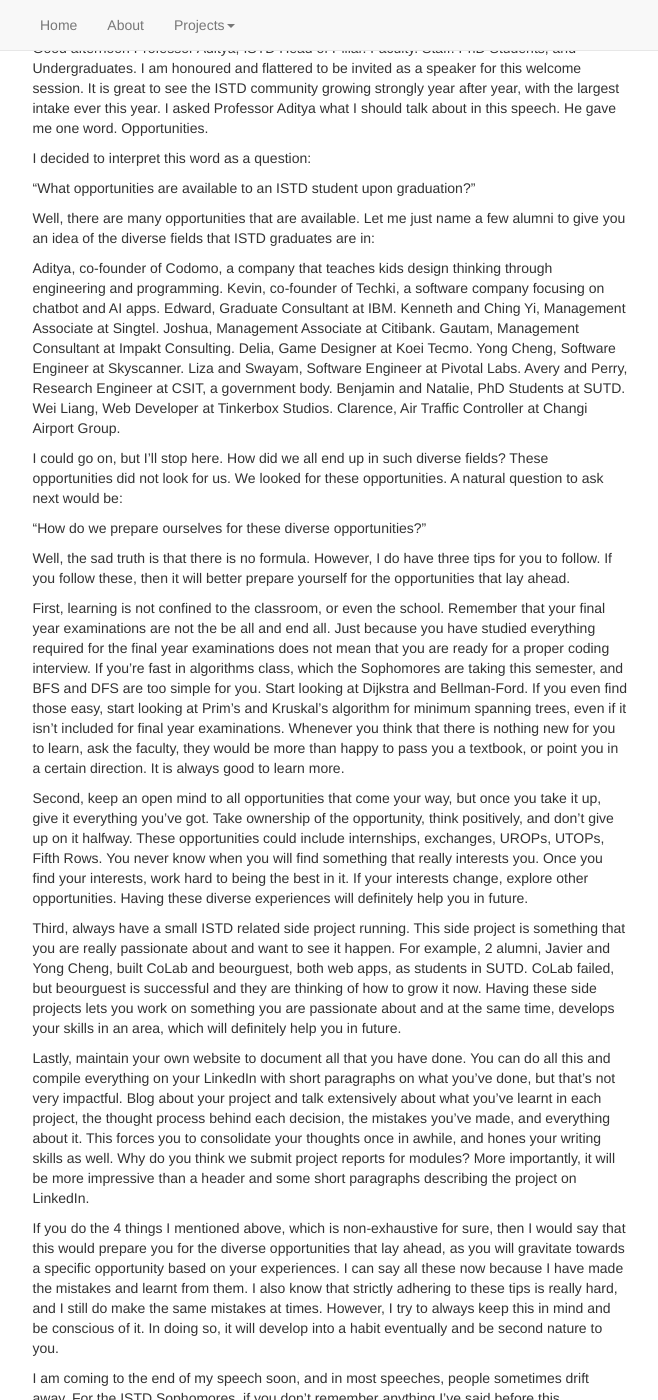
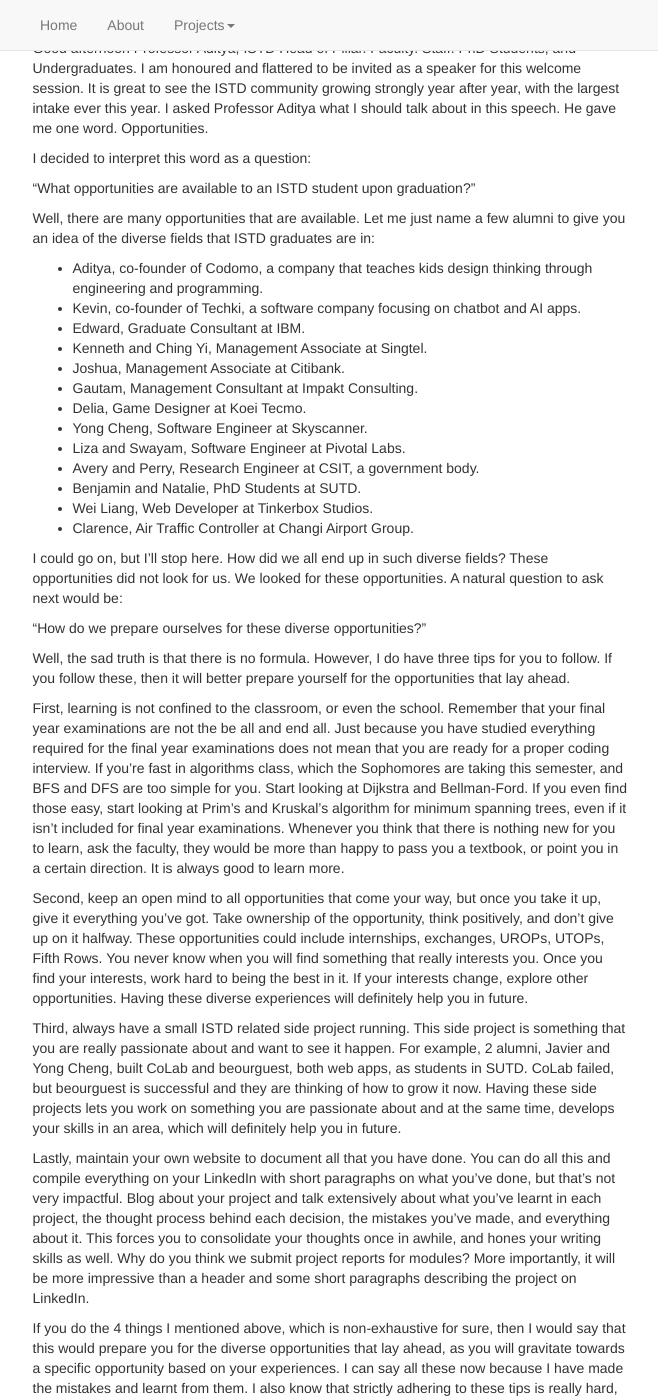
Before and after one commit to sspeng/jkschin.github.io, a Jekyll site: the page built from _posts/2016-09-16-ISTD-Welcome.md, in a window 1280 px wide and 1400 px high, scrolled down 212 px. Shown: the whole window, without its empty margins (310-968 px from the left). Built offline with Jekyll 4.4.1, drawn with Linux system fonts in a browser that asks for light colours; nearby versions of some CDN libraries; some of the changed text lies outside the part shown.

```diff
--- a/_posts/2016-09-16-ISTD-Welcome.md
+++ b/_posts/2016-09-16-ISTD-Welcome.md
@@ -15,19 +15,19 @@ I decided to interpret this word as a question:
 
 Well, there are many opportunities that are available. Let me just name a few alumni to give you an idea of the diverse fields that ISTD graduates are in:
 
-Aditya, co-founder of Codomo, a company that teaches kids design thinking through engineering and programming.
-Kevin, co-founder of Techki, a software company focusing on chatbot and AI apps.
-Edward, Graduate Consultant at IBM.
-Kenneth and Ching Yi, Management Associate at Singtel.
-Joshua, Management Associate at Citibank.
-Gautam, Management Consultant at Impakt Consulting.
-Delia, Game Designer at Koei Tecmo.
-Yong Cheng, Software Engineer at Skyscanner.
-Liza and Swayam, Software Engineer at Pivotal Labs.
-Avery and Perry, Research Engineer at CSIT, a government body.
-Benjamin and Natalie, PhD Students at SUTD.
-Wei Liang, Web Developer at Tinkerbox Studios.
-Clarence, Air Traffic Controller at Changi Airport Group.
+- Aditya, co-founder of Codomo, a company that teaches kids design thinking through engineering and programming.
+- Kevin, co-founder of Techki, a software company focusing on chatbot and AI apps.
+- Edward, Graduate Consultant at IBM.
+- Kenneth and Ching Yi, Management Associate at Singtel.
+- Joshua, Management Associate at Citibank.
+- Gautam, Management Consultant at Impakt Consulting.
+- Delia, Game Designer at Koei Tecmo.
+- Yong Cheng, Software Engineer at Skyscanner.
+- Liza and Swayam, Software Engineer at Pivotal Labs.
+- Avery and Perry, Research Engineer at CSIT, a government body.
+- Benjamin and Natalie, PhD Students at SUTD.
+- Wei Liang, Web Developer at Tinkerbox Studios.
+- Clarence, Air Traffic Controller at Changi Airport Group.
 
 I could go on, but I’ll stop here. How did we all end up in such diverse fields? These opportunities did not look for us. We looked for these opportunities. A natural question to ask next would be:
 
```
Also changed, not shown: other parts of _posts/2016-09-16-ISTD-Welcome.md (+3 -3 lines).
